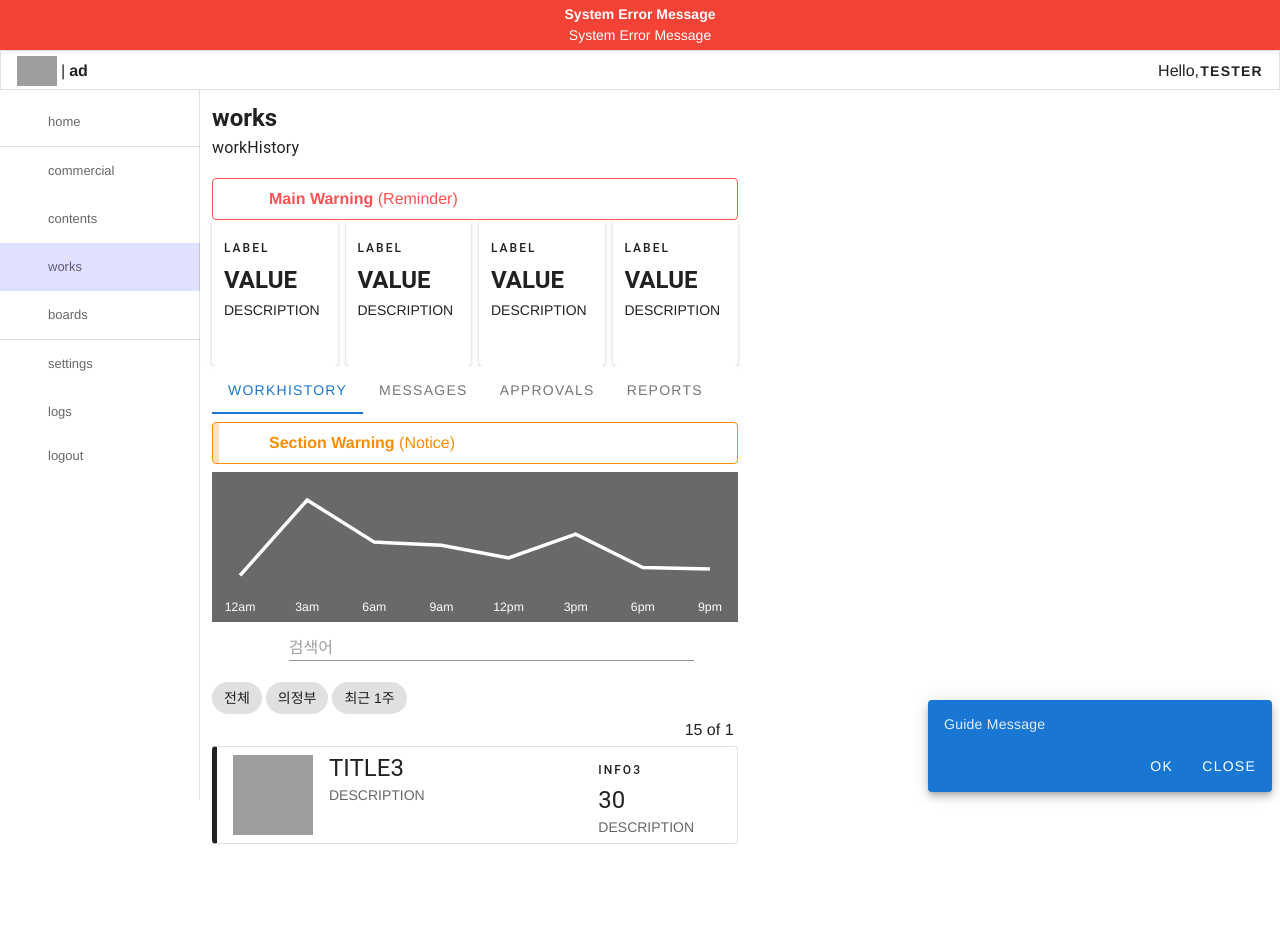
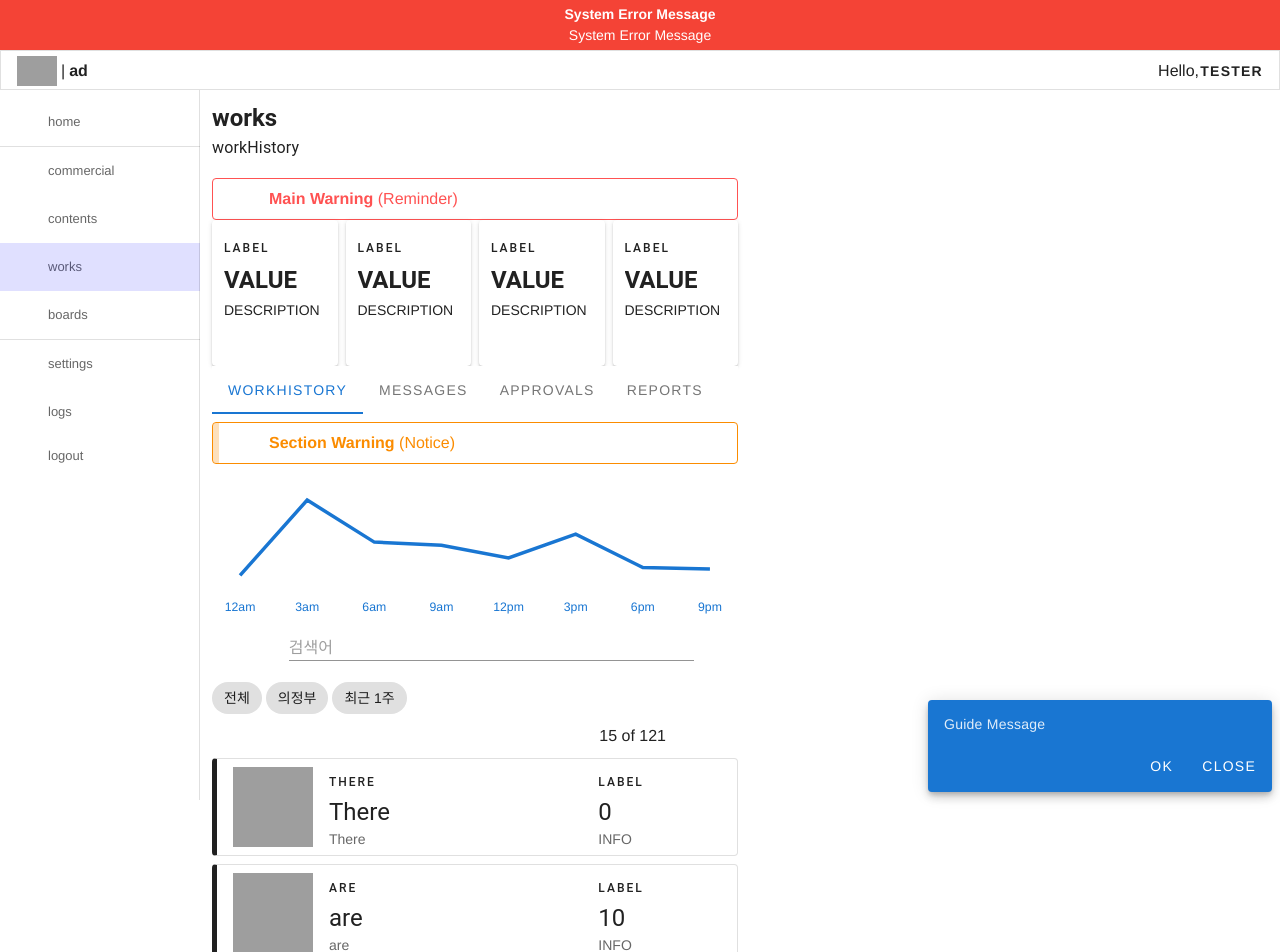
Before and after one commit to vumbumy/cms-front, a Vue app: page /works/history in a window 1280 px wide. Shown: the top 952 px of the page. Before the commit the page ends 864 px from the top, so only its background shows below. Built offline with nearby package versions, Linux system fonts and the light colour scheme; grey boxes are pictures that could not be loaded; the HTML template or start-up script is replaced by a standard one.

Commit message:
Add mock data
- Fix 'ListView' grid layout to d-flex
- Fix 'ListView' pagination bug
- Fix 'TableView' checkbox bug

```diff
--- a/src/components/BarChart.vue
+++ b/src/components/BarChart.vue
@@ -2,7 +2,6 @@
     <v-sparkline
             :labels="labels"
             :value="value"
-            color="white"
             line-width="2"
             padding="16"
     ></v-sparkline>
--- a/src/components/TableView.vue
+++ b/src/components/TableView.vue
@@ -2,6 +2,7 @@
     <v-data-table
         :headers="headers"
         :items="items"
+        :items-per-page="15"
         class="elevation-1"
         disable-sort
         hide-default-footer
@@ -9,9 +10,9 @@
 
         @click:row="onClickRow"
     >
-        <template v-slot:item.id="{ item }">
+        <template v-slot:item.check="{ item }">
             <v-simple-checkbox
-                v-model="item.id"
+                v-model="item.check"
             ></v-simple-checkbox>
         </template>
     </v-data-table>
@@ -24,7 +25,7 @@
                 type: Array,
                 default: () => {
                     return [
-                        { text: '#', value: 'id' },
+                        { text: 'id', value: 'id' },
                         { text: 'Label', value: 'label' },
                         {
                             text: 'Title',
@@ -40,6 +41,9 @@
             items: Array,
             loading: Boolean
         },
+        created() {
+            console.log(this.headers)
+        },
         methods: {
             onClickRow(item) {
                 console.log(item)
--- a/src/components/layouts/ListView.vue
+++ b/src/components/layouts/ListView.vue
@@ -1,34 +1,41 @@
 <template>
+    <div class="d-flex flex-column">
+        <div class="d-flex align-center">
             <div>
-        <v-row>
-            <v-col class="text-left">
                 <v-icon class="mr-2" @click="check=!check" v-if="!check">mdi-checkbox-blank-outline</v-icon>
                 <v-icon class="mr-2" @click="check=!check" v-else>mdi-check-box-outline</v-icon>
-                <v-icon class="mr-2" @click="$router.push('/tabs/0')">mdi-plus</v-icon>
+                <v-icon class="mr-2" @click="onClickAdd">mdi-plus</v-icon>
                 <v-icon class="mr-2" @click="dots=false" v-if="dots">mdi-dots-vertical</v-icon>
                 <v-icon class="mr-2" v-if="!dots">mdi-refresh</v-icon>
                 <v-icon class="mr-2" v-if="!dots">mdi-download</v-icon>
                 <v-icon v-if="!dots">mdi-trash-can-outline</v-icon>
-            </v-col>
-            <v-col class="text-right">
-                15 of {{items.length}}
+            </div>
+
+            <div class="ml-auto">
+                {{itemsNumber}} of {{itemsLength}}
+            </div>
+            <v-btn text icon @click="onMovePage(-1)">
                 <v-icon>mdi-chevron-left</v-icon>
+            </v-btn>
+            <v-btn text icon @click="onMovePage(1)">
                 <v-icon>mdi-chevron-right</v-icon>
-            </v-col>
-        </v-row>
-        <div v-if="isCardView">
-            <v-row v-for="item in items" :key="item.id" dense>
-                <v-col>
+            </v-btn>
+        </div>
+        <div v-if="isCardView" class="d-flex flex-column">
+<!--            <v-virtual-scroll :items="items" height="250" :item-height="120">-->
+<!--                <template v-slot:default="{ item }">-->
             <v-card
-                        class="mx-auto"
+                width="100%"
+                class="my-1"
+                v-for="item in items" :key="item.id"
                 :class="{'selected': $route.query.id === String(item.id)}"
                 outlined
                 @click="onClickItem(item.id)"
             >
                 <slot name="item" :item="item"/>
             </v-card>
-                </v-col>
-            </v-row>
+<!--                </template>-->
+<!--            </v-virtual-scroll>-->
         </div>
         <div v-else-if="isTableView">
             <v-row dense>
@@ -42,21 +49,35 @@
 
 <script>
     import TableView from "../TableView";
-    import {CARD_VIEW, TABLE_VIEW} from "../../scripts/const";
+    import {CARD_VIEW, ITEMS_PER_PAGE, TABLE_VIEW} from "../../scripts/const";
 
     export default {
         components: {TableView},
         props: {
             headers: Array,
             items: Array,
+            itemsLength: {
+                type: Number,
+                default: () => {
+                    return 200
+                }
+            },
             view: String,
+            value: Number
         },
         data: () => ({
             check: false,
             dots: true,
+
+            page: 1,
+
+            maxPage: 1
         }),
         created() {
-            console.log("ListView")
+            this.page = this.value
+            this.maxPage = Math.trunc(this.itemsLength / ITEMS_PER_PAGE);
+
+            console.log('maxPage', this.maxPage)
         },
         computed: {
             isCardView(){
@@ -64,13 +85,25 @@
             },
             isTableView(){
                 return this.view === TABLE_VIEW
+            },
+            itemsNumber(){
+                return Math.min(this.itemsLength, (this.value + 1) * ITEMS_PER_PAGE)
             }
         },
         methods: {
+            onClickAdd: function () {
+                this.onClickItem(0)
+            },
             onClickItem: function (id) {
                 if(this.$route.query.id !== String(id))
                     this.$router.replace({query: {id: id}});
             },
+            onMovePage(add){
+                this.page = Math.max(this.page + add, 0)
+                this.page = Math.min(this.page, this.maxPage)
+
+                this.$emit('input', this.page)
+            }
         }
     }
 </script>
--- a/src/pages/commercial/Tabs.vue
+++ b/src/pages/commercial/Tabs.vue
@@ -1,6 +1,10 @@
 <template>
-    <v-container fluid class="ma-0 pa-0 d-flex flex-column">
-        <v-sheet class="col-12 col-sm-6 text-left fill-height" :min-width="defaultMinWidth" max-width="550">
+    <div class="d-flex flex-column">
+        <v-sheet
+            class="col-12 col-sm-6 text-left fill-height"
+            :min-width="defaultMinWidth"
+            max-width="550"
+        >
             <div class="headline font-weight-bold" v-text="$t(parent)"/>
             <div class="subtitle-1 mb-4" v-text="$t($route.name)"/>
 
@@ -20,7 +24,7 @@
         </v-sheet>
         <v-sheet
             v-if="$route.query.id"
-            class="v-overlay--absolute col-12 col-sm-6 align-self-end"
+            class="v-overlay--absolute col-12 col-sm-6 align-self-end fill-height"
             :class="{'detail': $vuetify.breakpoint.smAndUp}"
 
             :min-width="detailMinWidth"
@@ -28,7 +32,7 @@
         >
             <router-view name="detail"/>
         </v-sheet>
-    </v-container>
+    </div>
 </template>
 
 <script>
--- a/src/pages/commercial/sub1/Sub1ListItem.vue
+++ b/src/pages/commercial/sub1/Sub1ListItem.vue
@@ -9,22 +9,22 @@
             <v-row justify="space-between">
                 <v-col class="py-0">
                     <div class="overline my-0">
-                        {{item.label}}
+                        {{item.type}}
                     </div>
                     <v-list-item-title class="headline mb-1">
-                        {{item.title}}
+                        {{item.name}}
                     </v-list-item-title>
-                    <v-list-item-subtitle>DESCRIPTION</v-list-item-subtitle>
+                    <v-list-item-subtitle>{{item.description}}</v-list-item-subtitle>
                 </v-col>
                 <v-spacer/>
                 <v-col class="py-0" v-if="!$vuetify.breakpoint.xs">
                     <div class="overline my-0">
-                        {{item.info}}
+                        LABEL
                     </div>
                     <v-list-item-title class="headline mb-1">
-                        {{item.value}}
+                        {{item.stock}}
                     </v-list-item-title>
-                    <v-list-item-subtitle>DESCRIPTION</v-list-item-subtitle>
+                    <v-list-item-subtitle>INFO</v-list-item-subtitle>
                 </v-col>
             </v-row>
         </v-list-item-content>
@@ -36,8 +36,5 @@
         props: {
             item: Object
         },
-        created() {
-            console.log("Sub2ListItem", this.item)
-        }
     }
 </script>
--- a/src/pages/commercial/sub1/Sub1Tab.vue
+++ b/src/pages/commercial/sub1/Sub1Tab.vue
@@ -3,7 +3,7 @@
         <v-alert dense outlined type="warning" border="left" class="mb-2" v-for="(msg, index) in alertMsg" :key="index" dismissible>
             <div v-html="msg"/>
         </v-alert>
-        <bar-chart style="background: dimgray"/>
+        <bar-chart/>
         <sort-search-view
             @search="onSearch"
             @update_order="onUpdateOrder"
@@ -15,7 +15,13 @@
                 {{tag}}
             </v-chip>
         </v-chip-group>
-        <list-view :items="items" :view="view">
+        <list-view
+            v-model="page"
+            :headers="headers"
+            :items="items"
+            :view="view"
+            :items-length="itemsLength"
+        >
             <template v-slot:item="{item}">
                 <sub1-list-item :item="item"/>
             </template>
@@ -28,8 +34,9 @@
     import BarChart from "../../../components/BarChart";
     import SortSearchView from "../../../components/SortSearchView";
     import ListView from "../../../components/layouts/ListView";
-    import {CARD_VIEW} from "../../../scripts/const";
+    import {CARD_VIEW, ITEMS_PER_PAGE} from "../../../scripts/const";
     import Sub1ListItem from "./Sub1ListItem";
+    import {sampleTextList, sampleTextListLength} from "../../../scripts/mock";
 
 
     export default {
@@ -47,24 +54,40 @@
                 '<strong>Section Warning</strong> (Notice)'
             ],
             headers: [
+                { value: 'check' },
                 { text: '#', value: 'id' },
                 { text: 'Name', value: 'name' },
                 { text: 'Type', value: 'type' },
                 { text: 'Description', value: 'description' },
+                { text: 'Stock', value: 'stock' },
             ],
-            items: [
-                {
-                    id: 3,
-                    type: "LABEL3",
-                    title: "TITLE3",
-                    info: "INFO3",
-                    value: "30",
-                    description: "SAMPLE3"
+            page: 0
+            // items: [],
+        }),
+        computed: {
+            items() {
+                let items = []
+                let textList = sampleTextList(this.page)
+
+                for(let i=0; i<ITEMS_PER_PAGE; i++){
+                    let id = this.page * ITEMS_PER_PAGE + i
+                    items.push(
+                        {
+                            id: id,
+                            name: textList[i],
+                            type: textList[i],
+                            description: textList[i],
+                            stock: i % 10 * 10,
+                            check: false
+                        }
+                    )
                 }
-            ],
-        }),
-        created() {
 
+                return items
+            },
+            itemsLength() {
+                return sampleTextListLength()
+            }
         },
         methods: {
             onClickAll(){
--- a/src/scripts/const.js
+++ b/src/scripts/const.js
@@ -2,3 +2,5 @@ export const TABLE_VIEW = "TABLE"
 export const CARD_VIEW = "CARD"
 export const TIME_ORDER = "TIME"
 export const DICT_ORDER = "DICT"
+
+export const ITEMS_PER_PAGE = 15
--- /dev/null
+++ b/src/scripts/mock.js
@@ -0,0 +1,12 @@
+import {ITEMS_PER_PAGE} from "./const";
+
+export const SAMPLE_TEXT = "There are many variations of passages of Lorem Ipsum available, but the majority have suffered alteration in some form, by injected humour, or randomised words which don't look even slightly believable. If you are going to use a passage of Lorem Ipsum, you need to be sure there isn't anything embarrassing hidden in the middle of text. All the Lorem Ipsum generators on the Internet tend to repeat predefined chunks as necessary, making this the first true generator on the Internet. It uses a dictionary of over 200 Latin words, combined with a handful of model sentence structures, to generate Lorem Ipsum which looks reasonable. The generated Lorem Ipsum is therefore always free from repetition, injected humour, or non-characteristic words etc."
+export function sampleTextList(offset = 0) {
+    let start = offset * ITEMS_PER_PAGE
+    let end = (offset + 1) * ITEMS_PER_PAGE
+
+    return SAMPLE_TEXT.split(' ').slice(start, end)
+}
+export function sampleTextListLength() {
+    return SAMPLE_TEXT.split(' ').length
+}
```
Lines whose indentation alone changed are shown as unchanged.
